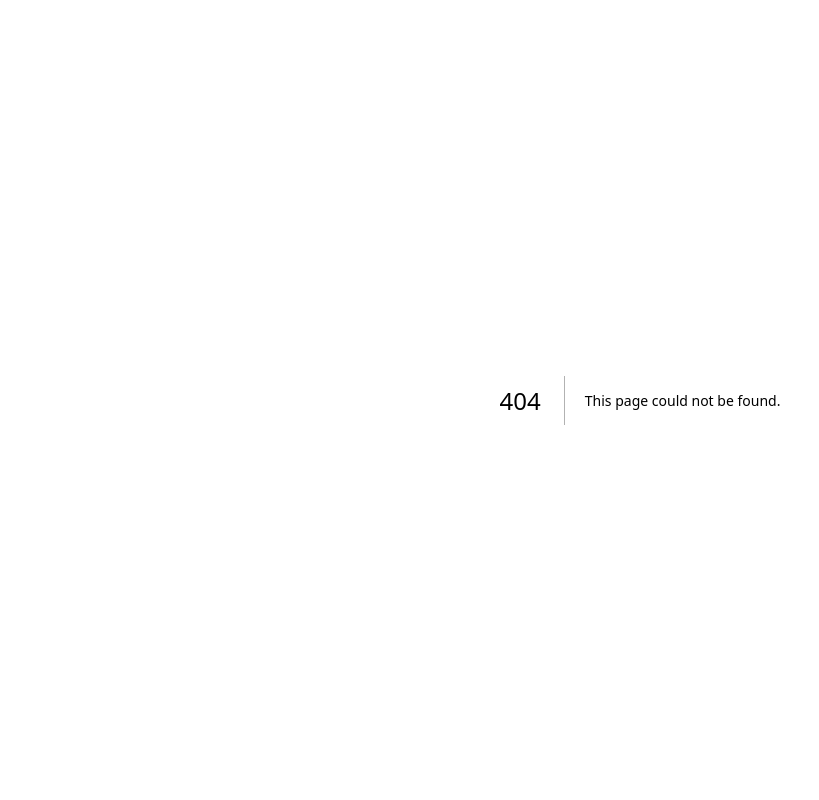
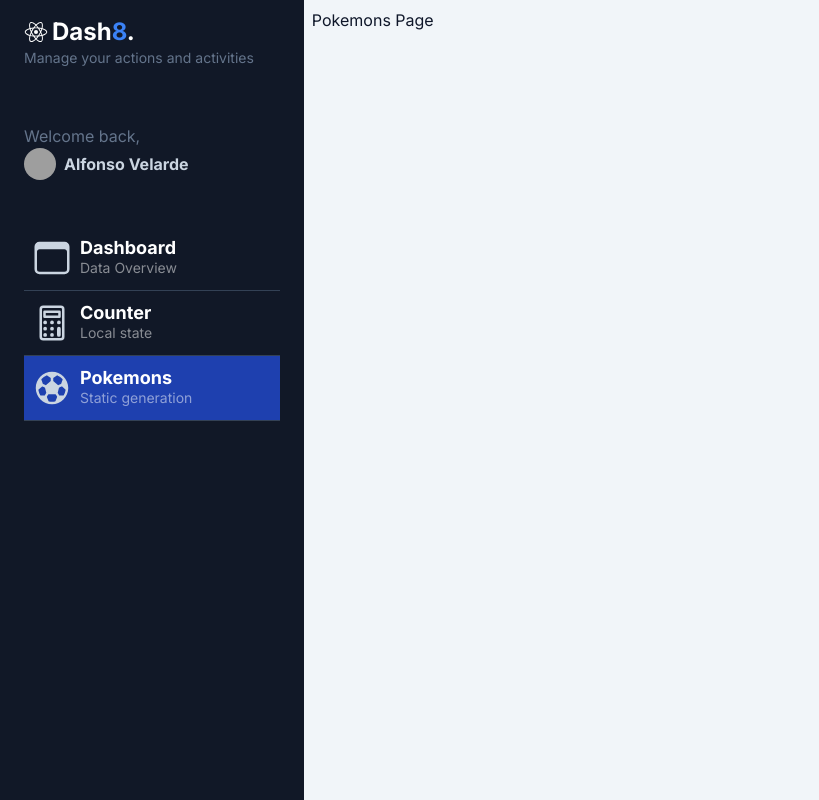
Before and after one commit to ChuckmonsterXlx/my-dashboard, a Next.js app: page /dashboard/pokemons in a window 1280 px wide. Before the commit this address had no page. Shown: the whole page, without its empty margins (0-819 px from the left). Built offline with nearby package versions, Linux system fonts and the light colour scheme; grey boxes are pictures that could not be loaded.

Commit message:
pokemon page added

```diff
--- a/src/app/components/Sidebar.tsx
+++ b/src/app/components/Sidebar.tsx
@@ -2,6 +2,7 @@ import Image from "next/image";
 import {
   IoBrowsersOutline,
   IoCalculatorOutline,
+  IoFootball,
   IoLogoReact,
 } from "react-icons/io5";
 import { SidebarMenuItem } from "./SidebarMenuItem";
@@ -19,6 +20,12 @@ const menuItems = [
     title: "Counter",
     subTitle: "Local state",
   },
+  {
+    path: "/dashboard/pokemons",
+    icon: <IoFootball size={40} />,
+    title: "Pokemons",
+    subTitle: "Static generation",
+  },
 ];
 
 export const Sidebar = () => {
@@ -26,33 +33,33 @@ export const Sidebar = () => {
     <div
       id="menu"
       style={{ width: "400px" }}
-      className="bg-gray-900 min-h-screen z-10 text-slate-300 w-64 left-0 h-screen overflow-y-scroll"
+      className="left-0 z-10 w-64 h-screen min-h-screen overflow-y-scroll bg-gray-900 text-slate-300"
     >
-      <div id="logo" className="my-4 px-6">
-        <h1 className="flex gap-1 items-center text-lg md:text-2xl font-bold text-white">
+      <div id="logo" className="px-6 my-4">
+        <h1 className="flex items-center gap-1 text-lg font-bold text-white md:text-2xl">
           <IoLogoReact />
           <div>
             <span>Dash</span>
             <span className="text-blue-500">8</span>.
           </div>
         </h1>
-        <p className="text-slate-500 text-sm">
+        <p className="text-sm text-slate-500">
           Manage your actions and activities
         </p>
       </div>
       <div id="profile" className="px-6 py-10">
         <p className="text-slate-500">Welcome back,</p>
-        <a href="#" className="inline-flex space-x-2 items-center">
+        <a href="#" className="inline-flex items-center space-x-2">
           <span>
             <Image
-              className="rounded-full w-8 h-8"
+              className="w-8 h-8 rounded-full"
               src="https://images.unsplash.com/photo-1542909168-82c3e7fdca5c?ixlib"
               alt="User avatar"
               width={50}
               height={50}
             />
           </span>
-          <span className="text-sm md:text-base font-bold">
+          <span className="text-sm font-bold md:text-base">
             Alfonso Velarde
           </span>
         </a>
--- /dev/null
+++ b/src/app/dashboard/pokemons/page.tsx
@@ -0,0 +1,3 @@
+export default function PokemonsPage() {
+  return <h1>Pokemons Page</h1>;
+}
```
